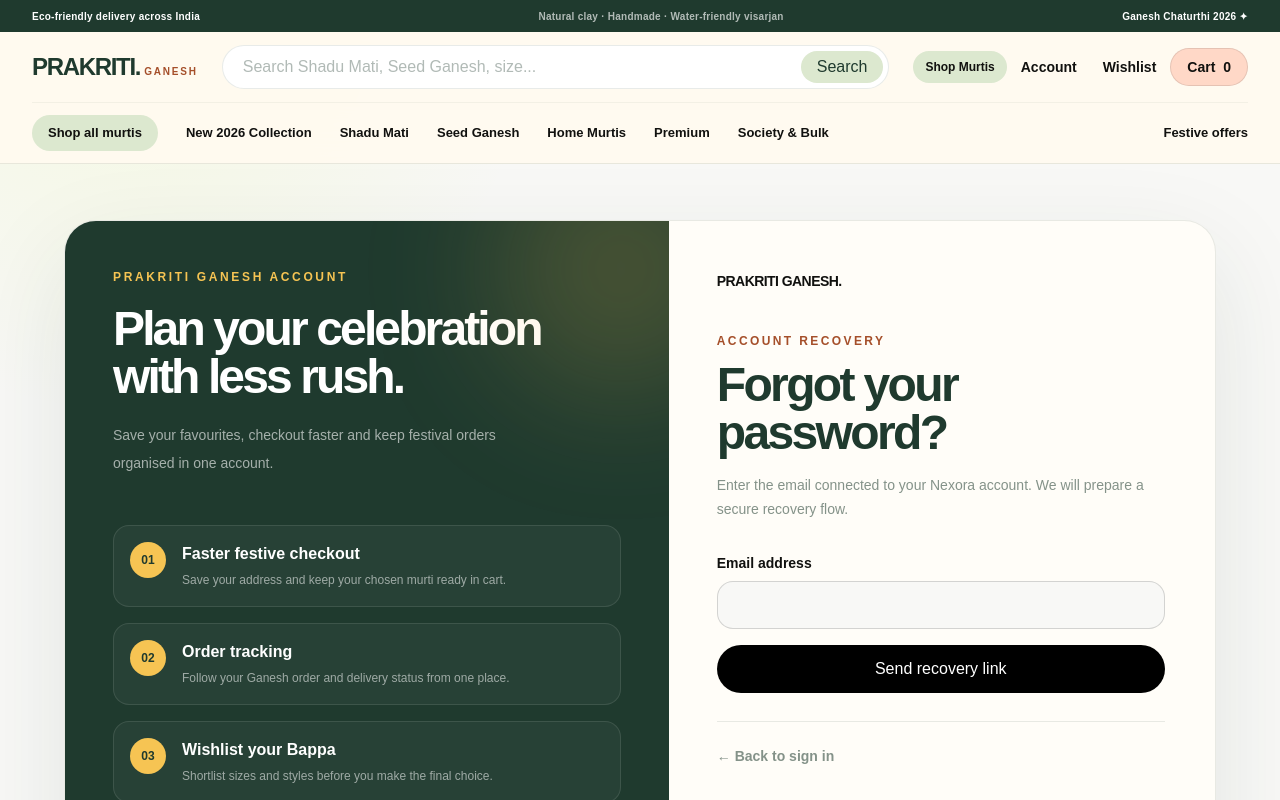
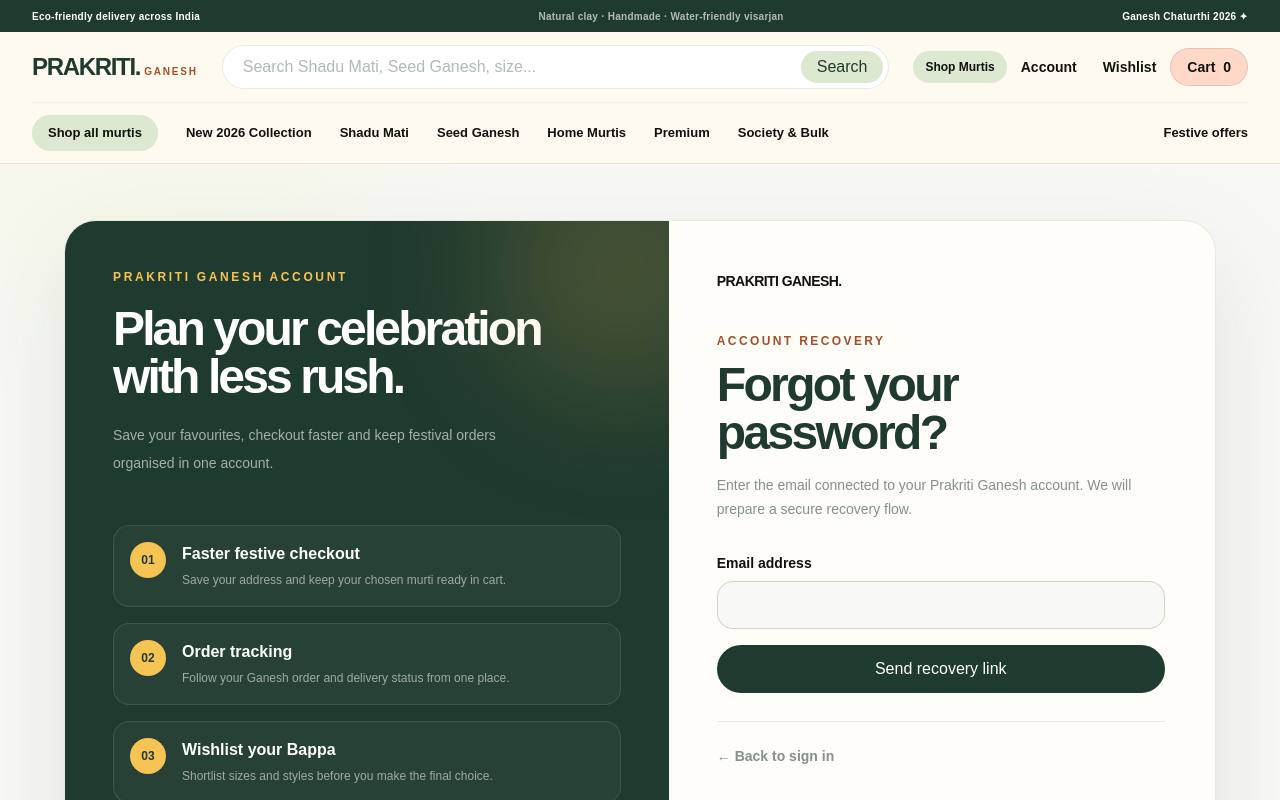
Before and after one commit to shuvinexofficial143-design/nexora-commerce, a Next.js app: page /forgot-password in a window 1280 px wide. Shown: the top 800 px of the page. Built offline with nearby package versions, Linux system fonts and the light colour scheme; no server answers.

Commit message:
Rebrand password recovery flow

```diff
--- a/components/auth/forgot-password-form.tsx
+++ b/components/auth/forgot-password-form.tsx
@@ -8,8 +8,24 @@ export function ForgotPasswordForm() {
   const [email, setEmail] = useState("");
   const [sent, setSent] = useState(false);
   return (
-    <AuthShell eyebrow="Account recovery" title="Forgot your password?" description="Enter the email connected to your Nexora account. We will prepare a secure recovery flow." footer={<Link href="/login" className="font-black text-black">← Back to sign in</Link>}>
-      {sent ? <div className="rounded-3xl border border-black/10 bg-[#f5ffe0] p-6"><p className="text-lg font-black">Recovery link prepared</p><p className="mt-2 text-sm leading-6 text-black/55">Demo mode: continue to the reset screen to preview the full flow.</p><Link href="/reset-password" className="mt-5 inline-flex rounded-full bg-black px-5 py-3 text-sm font-black text-white">Continue to reset →</Link></div> : <form onSubmit={(e) => { e.preventDefault(); if (email.includes("@")) setSent(true); }} className="space-y-4"><label className="block text-sm font-bold">Email address<input required value={email} onChange={(e) => setEmail(e.target.value)} type="email" className="mt-2 h-12 w-full rounded-2xl border border-black/15 bg-[#f8f8f6] px-4 outline-none focus:border-black" /></label><button className="h-12 w-full rounded-full bg-black text-sm font-black text-white">Send recovery link</button></form>}
+    <AuthShell
+      eyebrow="Account recovery"
+      title="Forgot your password?"
+      description="Enter the email connected to your Prakriti Ganesh account. We will prepare a secure recovery flow."
+      footer={<Link href="/login" className="font-black text-black">← Back to sign in</Link>}
+    >
+      {sent ? (
+        <div className="rounded-3xl border border-black/10 bg-[#fff7df] p-6">
+          <p className="text-lg font-black text-[#1f3a2e]">Recovery link prepared</p>
+          <p className="mt-2 text-sm leading-6 text-black/55">Demo mode: continue to the reset screen to preview the full flow.</p>
+          <Link href="/reset-password" className="mt-5 inline-flex rounded-full bg-[#1f3a2e] px-5 py-3 text-sm font-black text-white">Continue to reset →</Link>
+        </div>
+      ) : (
+        <form onSubmit={(e) => { e.preventDefault(); if (email.includes("@")) setSent(true); }} className="space-y-4">
+          <label className="block text-sm font-bold">Email address<input required value={email} onChange={(e) => setEmail(e.target.value)} type="email" className="mt-2 h-12 w-full rounded-2xl border border-black/15 bg-[#f8f8f6] px-4 outline-none focus:border-[#1f3a2e]" /></label>
+          <button className="h-12 w-full rounded-full bg-[#1f3a2e] text-sm font-black text-white">Send recovery link</button>
+        </form>
+      )}
     </AuthShell>
   );
 }
```
